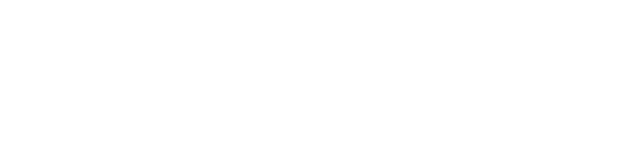
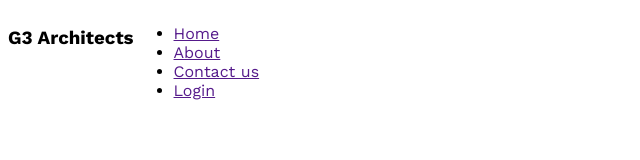
Before and after one commit to sadianila1/g3-architect-practice, a plain HTML site: page index.html in a window 1280 px wide. Shown: the whole page, without its empty margins (0-640 px from the left). Drawn offline with nearby package versions, Linux system fonts and the light colour scheme.

Commit message:
font added

```diff
--- a/index.html
+++ b/index.html
@@ -4,9 +4,19 @@
     <meta charset="UTF-8">
     <meta name="viewport" content="width=device-width, initial-scale=1.0">
     <title>G3 Architect</title>
+    <link rel="stylesheet" href="styles/architect.css">
 </head>
 <body>
     <header>
+        <nav>
+            <h3>G3 Architects</h3>
+            <ul>
+            <li><a href="">Home</a></li>
+            <li><a href="">About</a></li>
+            <li><a href="">Contact us</a></li>
+            <li><a href="">Login</a></li>
+            </ul>
+        </nav>
 
     </header>
     <main>
--- a/styles/architect.css
+++ b/styles/architect.css
@@ -0,0 +1,16 @@
+/* work sans font import */
+@import url('https://fonts.googleapis.com/css2?family=Lato:wght@700&family=Open+Sans:wght@400;800&family=Poppins:wght@500&family=Work+Sans:wght@400;500;600;700;800&display=swap');
+
+*{
+    font-family: 'Lato', sans-serif;
+font-family: 'Open Sans', sans-serif;
+font-family: 'Poppins', sans-serif;
+font-family: 'Work Sans', sans-serif;
+}
+
+
+
+
+nav{
+    display: flex;
+}
```
Also changed, not shown: images/architect.png (added), images/banner.png (added), images/icons/customers.png (added), images/icons/email.png (added), images/icons/projects.png (added), images/icons/ribon.png (added), images/sponsors/amazon.png (added), images/sponsors/figma.png (added), images/sponsors/google.png (added), images/sponsors/spotify.png (added), images/sponsors/telerama.png (added), images/team1.png (added), images/team2.png (added), images/team3.png (added), 1 more files.
